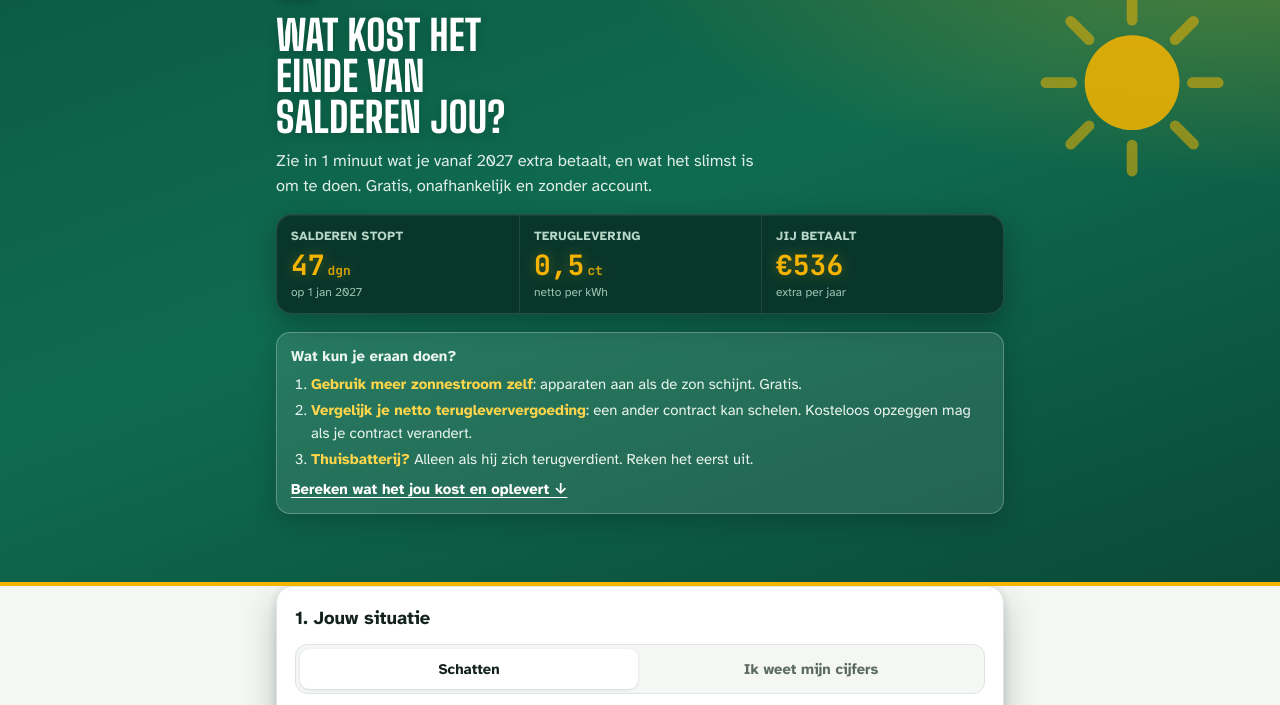
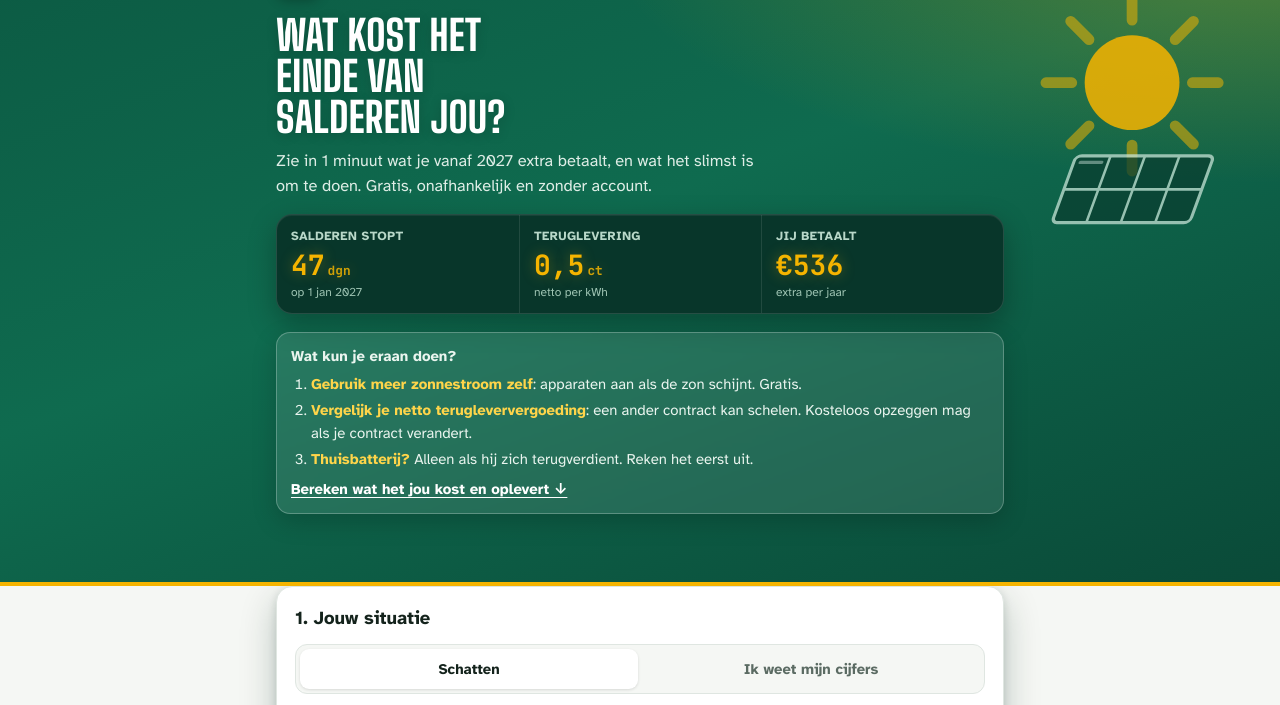
Before and after one commit to djbeltman35-arch/salderingscheck, a plain HTML site: page index.html in a window 1280 px wide. Shown: the part 65-770 px from the top of the page. Drawn offline with Linux system fonts and the light colour scheme.

Commit message:
Zonnepaneel terug in de bovenkant, naast de kop
Co-Authored-By: Claude Opus 5.5 <noreply@anthropic.com>
Claude-Session: https://claude.ai/code/session_01Lxu2CxsC2cRVNPZdvrtPAm

```diff
--- a/index.html
+++ b/index.html
@@ -93,7 +93,7 @@ a{color:var(--brand)}
 @font-face{font-family:'JetBrains Mono';font-style:normal;font-weight:500 700;font-display:swap;src:url(/fonts/jetbrains-mono-500.woff2) format('woff2')}
 .hero{position:relative;overflow:hidden;color:#eaf5ef;padding:18px 0 64px;border-bottom:4px solid var(--sun);
   background:radial-gradient(110% 80% at 100% 0%,rgba(245,180,0,.30) 0%,rgba(245,180,0,0) 48%),linear-gradient(160deg,#0c5a43 0%,#0f6b4f 45%,#0a4a38 100%)}
-.hero .deco{position:absolute;right:-60px;top:60px;width:220px;height:220px;opacity:.8;pointer-events:none}
+.hero .deco{position:absolute;right:-60px;top:-8px;width:230px;height:230px;opacity:.85;pointer-events:none}
 @media (min-width:700px){.hero .deco{right:4%;top:40px;width:280px;height:280px;opacity:.95}}
 .hero-in{position:relative;display:flex;flex-direction:column;gap:12px}
 .hero .top{display:flex;justify-content:space-between;align-items:center;gap:10px;flex-wrap:wrap;min-width:0}
@@ -214,6 +214,7 @@ footer a{color:var(--muted)}
   <svg class="deco" viewBox="0 0 260 260" aria-hidden="true">
     <g stroke="#f5b400" stroke-width="10" stroke-linecap="round" opacity=".55"><path d="M170 18v24M170 158v24M90 100h24M226 100h24M113 43l17 17M210 140l17 17M113 157l17-17M210 60l17-17"/></g>
     <circle cx="170" cy="100" r="44" fill="#f5b400" opacity=".9"/>
+    <g transform="translate(118 168) skewX(-20)" opacity=".75"><rect width="128" height="62" rx="5" fill="#0a3d2f" stroke="#cfe9dd" stroke-width="3"/><path d="M32 0v62M64 0v62M96 0v62M0 31h128" stroke="#cfe9dd" stroke-width="2.5"/><path d="M6 6h20" stroke="#ffffff" stroke-width="3" stroke-linecap="round" opacity=".5"/></g>
   </svg>
   <div class="wrap hero-in">
     <div class="top">
--- a/sw.js
+++ b/sw.js
@@ -1,5 +1,5 @@
 /* Salderingscheck service worker: offline werken, altijd eerst de nieuwste versie proberen */
-var CACHE = 'salderingscheck-v7';
+var CACHE = 'salderingscheck-v8';
 var BESTANDEN = ['/', '/index.html', '/calc.js', '/app.js', '/manifest.webmanifest', '/icons/icon.svg', '/icons/icon-192.png', '/icons/icon-512.png'];
 self.addEventListener('install', function (e) {
   e.waitUntil(caches.open(CACHE).then(function (c) { return c.addAll(BESTANDEN); }).then(function () { return self.skipWaiting(); }));
```
